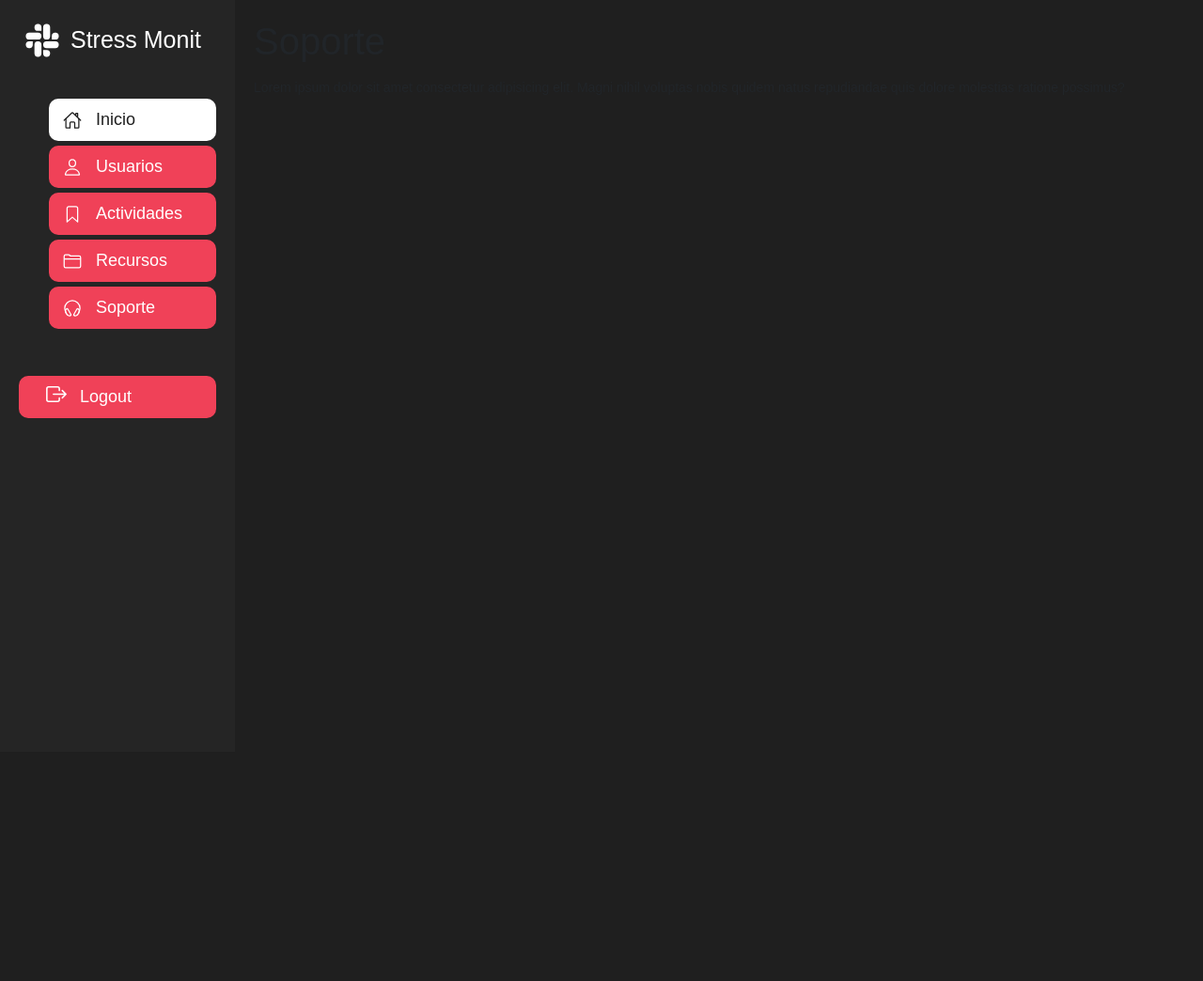
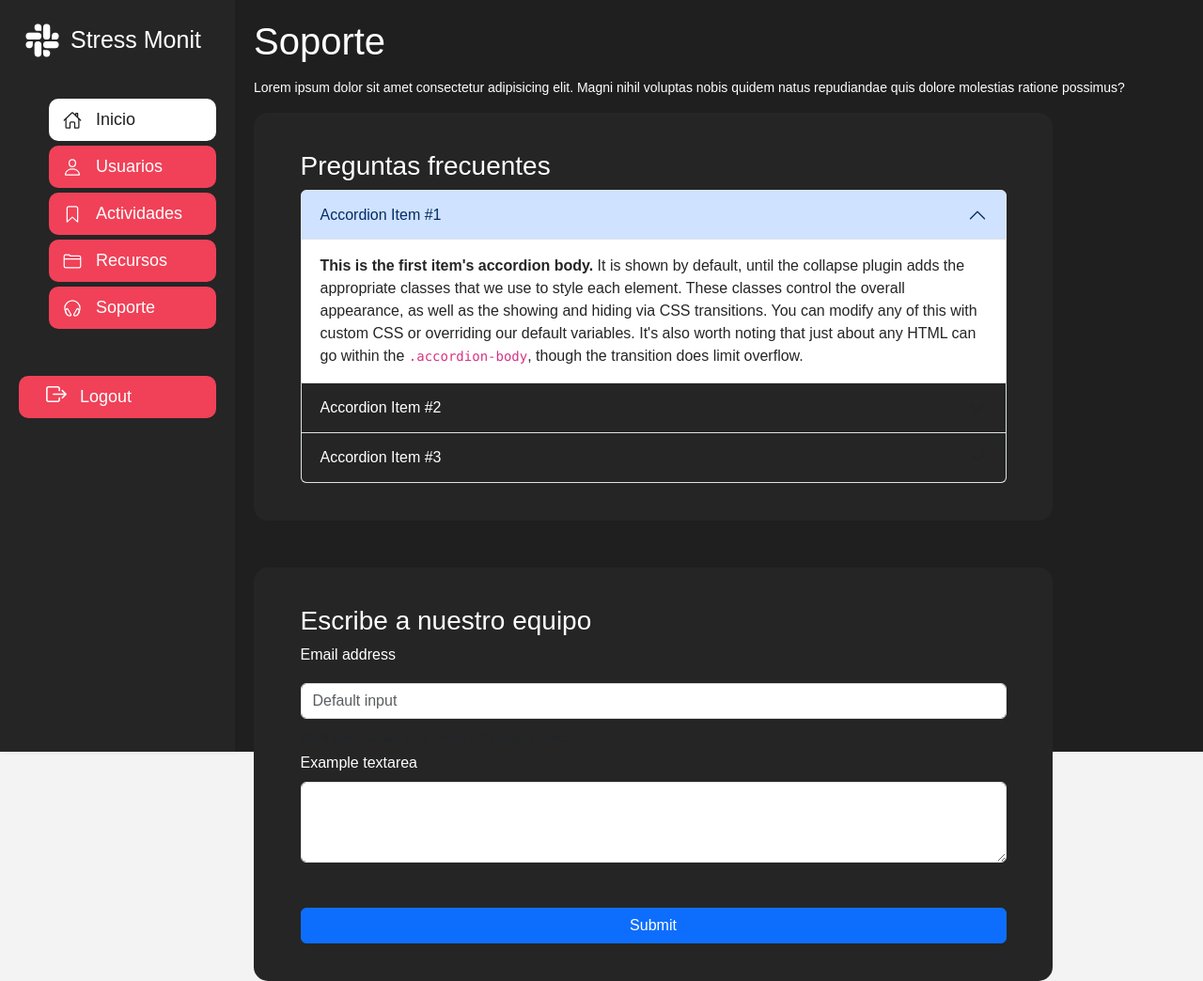
Before and after one commit to luisleon7677/-StressMonit_Project, a Flask app: page /soporte in a window 1280 px wide. Shown: the whole page at 94% size. Before the commit the page ends 445 px from the top, so only its background shows below. Run offline with Flask 3, Linux system fonts and the light colour scheme.

Commit message:
mejoras diseño recursos y diseño avance soporte

```diff
--- /dev/null
+++ b/static/soporte.css
@@ -0,0 +1,21 @@
+
+body{
+    color: white;
+}
+.contenedor-soporte{
+
+    max-width: 850px;
+    padding: 40px 5%;
+    background-color: #252525;
+    margin-bottom: 50px;
+    border-radius: 15px;
+}
+.accordion-item{
+    background-color: white;
+    color: #252525;
+}
+.accordion-button{
+    background-color:#252525 ;
+    color: white;
+
+}
--- a/templates/base.html
+++ b/templates/base.html
@@ -8,6 +8,7 @@
     <!--Custom css-->
     <link rel="stylesheet" href="/static/recursos.css">
     <link rel="stylesheet" href="/static/styles.css">
+    <link rel="stylesheet" href="/static/soporte.css">
 
     <title>{{title}}</title>
 </head>
--- a/templates/soporte.html
+++ b/templates/soporte.html
@@ -4,6 +4,63 @@
 <h1>Soporte</h1>
 <p>Lorem ipsum dolor sit amet consectetur adipisicing elit. Magni nihil voluptas nobis quidem natus repudiandae quis dolore molestias ratione possimus?</p>
 
+<div class="contenedor-soporte">
+    <h3>Preguntas frecuentes</h3>
+    <div class="accordion" id="accordionExample">
+        <div class="accordion-item">
+          <h2 class="accordion-header">
+            <button class="accordion-button" type="button" data-bs-toggle="collapse" data-bs-target="#collapseOne" aria-expanded="true" aria-controls="collapseOne">
+              Accordion Item #1
+            </button>
+          </h2>
+          <div id="collapseOne" class="accordion-collapse collapse show" data-bs-parent="#accordionExample">
+            <div class="accordion-body">
+              <strong>This is the first item's accordion body.</strong> It is shown by default, until the collapse plugin adds the appropriate classes that we use to style each element. These classes control the overall appearance, as well as the showing and hiding via CSS transitions. You can modify any of this with custom CSS or overriding our default variables. It's also worth noting that just about any HTML can go within the <code>.accordion-body</code>, though the transition does limit overflow.
+            </div>
+          </div>
+        </div>
+        <div class="accordion-item">
+          <h2 class="accordion-header">
+            <button class="accordion-button collapsed" type="button" data-bs-toggle="collapse" data-bs-target="#collapseTwo" aria-expanded="false" aria-controls="collapseTwo">
+              Accordion Item #2
+            </button>
+          </h2>
+          <div id="collapseTwo" class="accordion-collapse collapse" data-bs-parent="#accordionExample">
+            <div class="accordion-body">
+              <strong>This is the second item's accordion body.</strong> It is hidden by default, until the collapse plugin adds the appropriate classes that we use to style each element. These classes control the overall appearance, as well as the showing and hiding via CSS transitions. You can modify any of this with custom CSS or overriding our default variables. It's also worth noting that just about any HTML can go within the <code>.accordion-body</code>, though the transition does limit overflow.
+            </div>
+          </div>
+        </div>
+        <div class="accordion-item">
+          <h2 class="accordion-header">
+            <button class="accordion-button collapsed" type="button" data-bs-toggle="collapse" data-bs-target="#collapseThree" aria-expanded="false" aria-controls="collapseThree">
+              Accordion Item #3
+            </button>
+          </h2>
+          <div id="collapseThree" class="accordion-collapse collapse" data-bs-parent="#accordionExample">
+            <div class="accordion-body">
+              <strong>This is the third item's accordion body.</strong> It is hidden by default, until the collapse plugin adds the appropriate classes that we use to style each element. These classes control the overall appearance, as well as the showing and hiding via CSS transitions. You can modify any of this with custom CSS or overriding our default variables. It's also worth noting that just about any HTML can go within the <code>.accordion-body</code>, though the transition does limit overflow.
+            </div>
+          </div>
+        </div>
+      </div>
+</div>
 
+<div class="contenedor-soporte">
+    <h3>Escribe a nuestro equipo</h3>
+    <form>
+        <div class="mb-1">
+          <label for="exampleInputEmail1" class="form-label">Email address</label>
+          <input class="form-control" type="text" placeholder="Default input" aria-label="default input example">
+          <div id="emailHelp" class="form-text">We'll never share your email with anyone else.</div>
+        </div>
+        <div class="mb-5">
+            <label for="exampleFormControlTextarea1" class="form-label">Example textarea</label>
+            <textarea class="form-control" id="exampleFormControlTextarea1" rows="3"></textarea>
+        </div>
+
+        <button type="submit" class="btn btn-primary">Submit</button>
+      </form>
+</div>
 
 {%endblock%}
```
